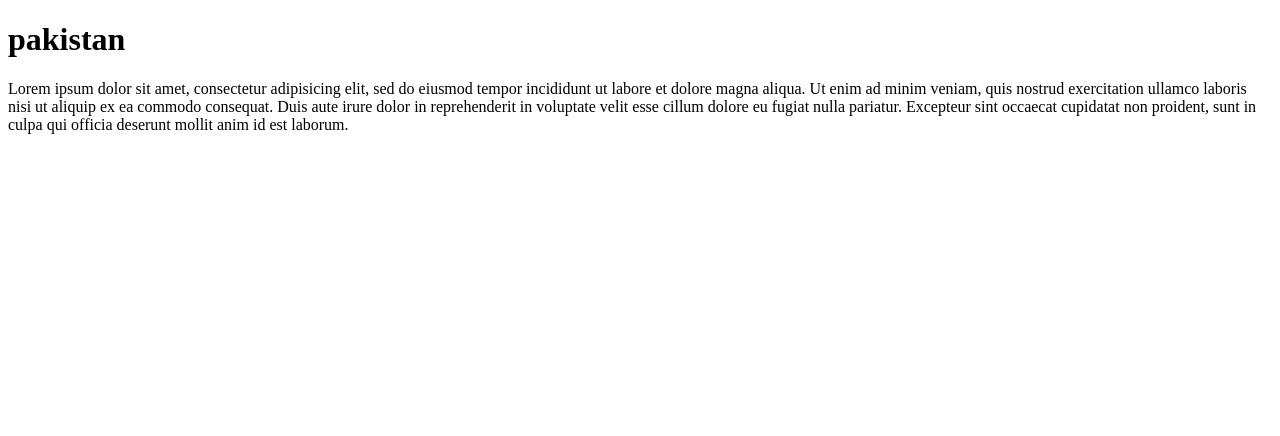
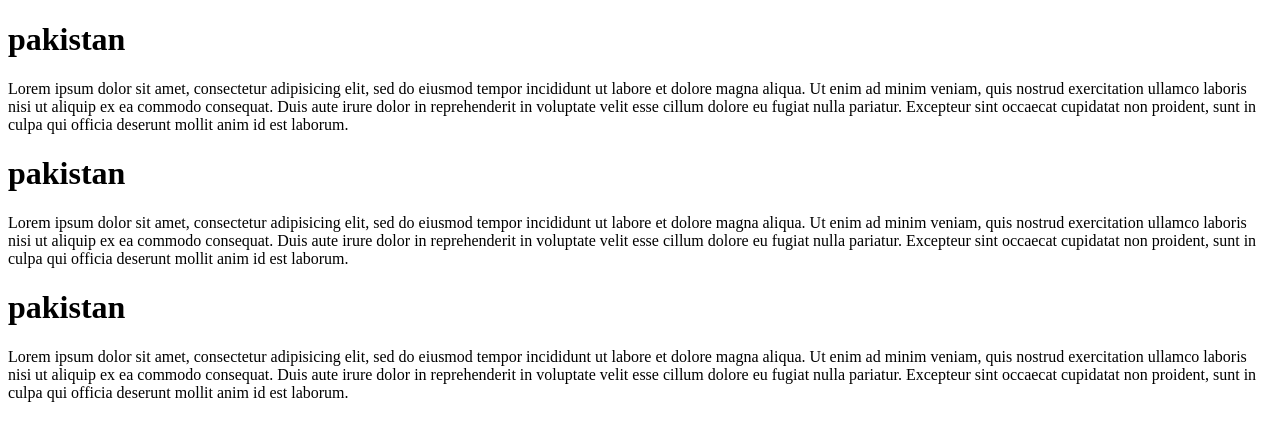
Before and after one commit to muhammadbilawal786/hafeez, a plain HTML site: page index.html in a window 1280 px wide. Drawn offline with Linux system fonts and the light colour scheme.

Commit message:
2nd commit

```diff
--- /dev/null
+++ b/custom.css
@@ -0,0 +1,6 @@
+body
+{
+	background-color: skyblue;
+
+
+}
--- a/index.html
+++ b/index.html
@@ -17,5 +17,31 @@ consequat. Duis aute irure dolor in reprehenderit in voluptate velit esse
 cillum dolore eu fugiat nulla pariatur. Excepteur sint occaecat cupidatat non
 proident, sunt in culpa qui officia deserunt mollit anim id est laborum.  </p>
 
+
+
+
+<h1>pakistan</h1>
+
+<p> Lorem ipsum dolor sit amet, consectetur adipisicing elit, sed do eiusmod
+tempor incididunt ut labore et dolore magna aliqua. Ut enim ad minim veniam,
+quis nostrud exercitation ullamco laboris nisi ut aliquip ex ea commodo
+consequat. Duis aute irure dolor in reprehenderit in voluptate velit esse
+cillum dolore eu fugiat nulla pariatur. Excepteur sint occaecat cupidatat non
+proident, sunt in culpa qui officia deserunt mollit anim id est laborum.  </p>
+
+
+
+
+<h1>pakistan</h1>
+
+<p> Lorem ipsum dolor sit amet, consectetur adipisicing elit, sed do eiusmod
+tempor incididunt ut labore et dolore magna aliqua. Ut enim ad minim veniam,
+quis nostrud exercitation ullamco laboris nisi ut aliquip ex ea commodo
+consequat. Duis aute irure dolor in reprehenderit in voluptate velit esse
+cillum dolore eu fugiat nulla pariatur. Excepteur sint occaecat cupidatat non
+proident, sunt in culpa qui officia deserunt mollit anim id est laborum.  </p>
+
+
+
 </body>
 </html>
```
